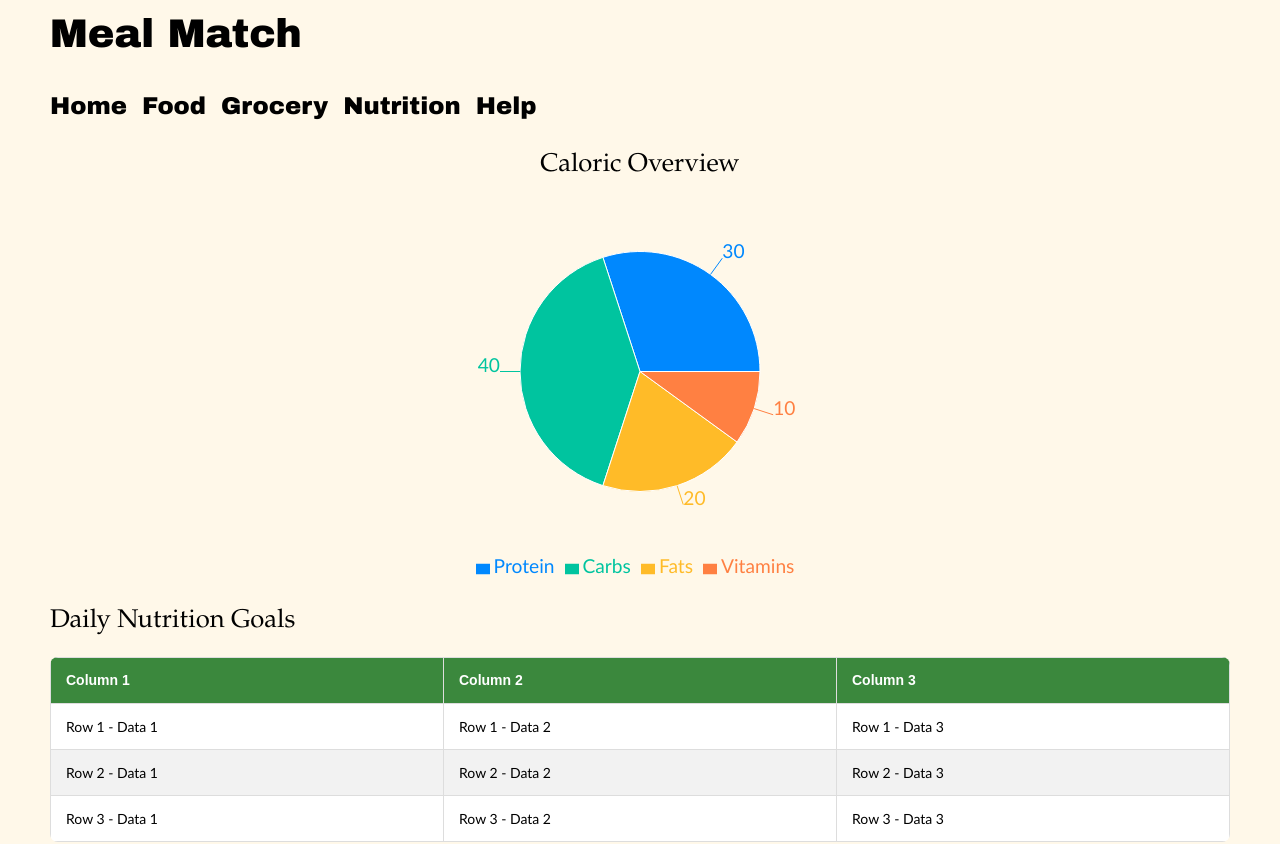
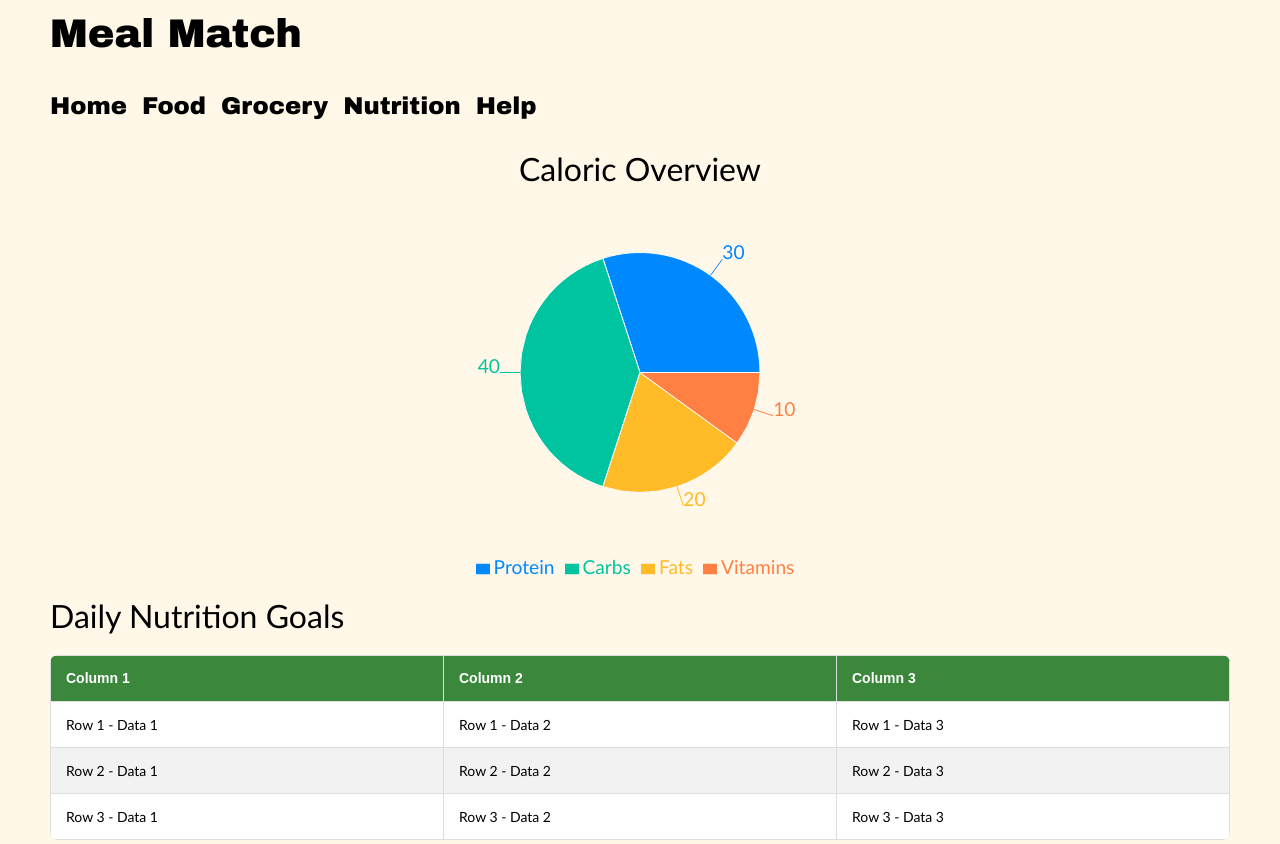
Before and after one commit to shiningn-osu/software-dev-ii-project, a React (Create React App) app in the folder code/client/: page / in a window 1280 px wide. Shown: the top 844 px of the page. Built offline with nearby package versions, Linux system fonts and the light colour scheme.

Commit message:
converted old h2 style to be h3, and made a new h2 style.

```diff
--- a/code/client/src/index.css
+++ b/code/client/src/index.css
@@ -30,7 +30,15 @@ h1 {
 }
 
 /* NAME: H2 STYLE -- added margins to top and bottom, and adjusted font and font size */
-h2 {
+h3 {
+  margin-top: 10px;
+  margin-bottom: 15px;
+  font-family: "Arial Black", "Palatino", "Trebuchet MS", Verdana, sans-serif;
+  font-size: 2.0rem;
+}
+
+/* NAME: H3 STYLE -- added margins to top and bottom, and adjusted font and font size */
+h3 {
   margin-top: 10px;
   margin-bottom: 15px;
   font-family: "Palatino", "Trebuchet MS", Verdana, sans-serif;
```
